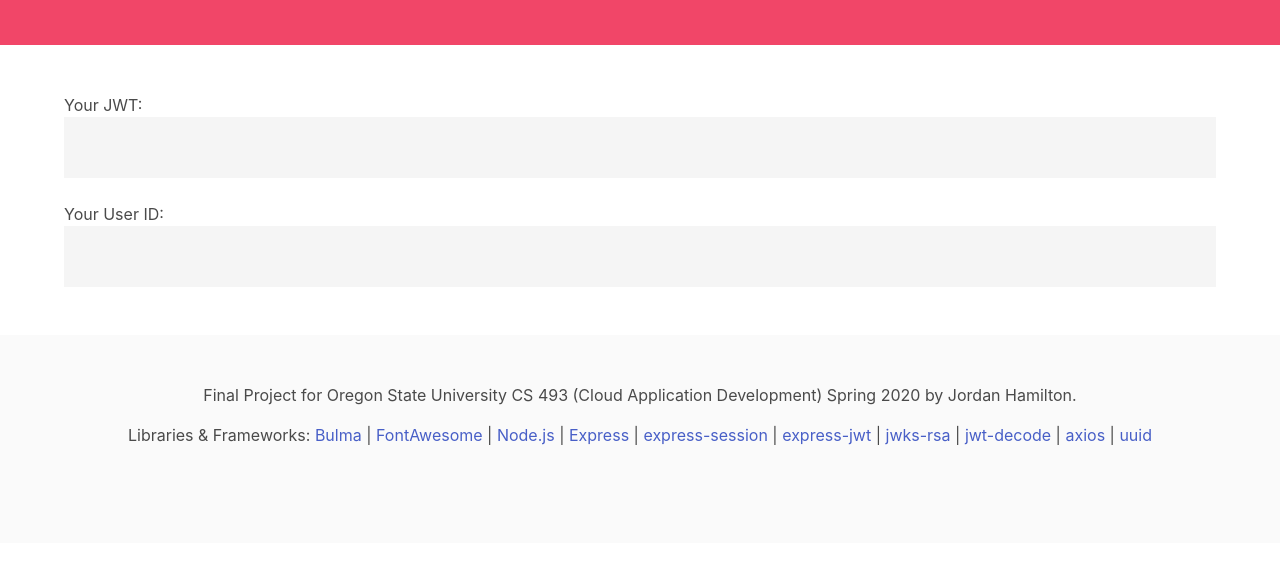
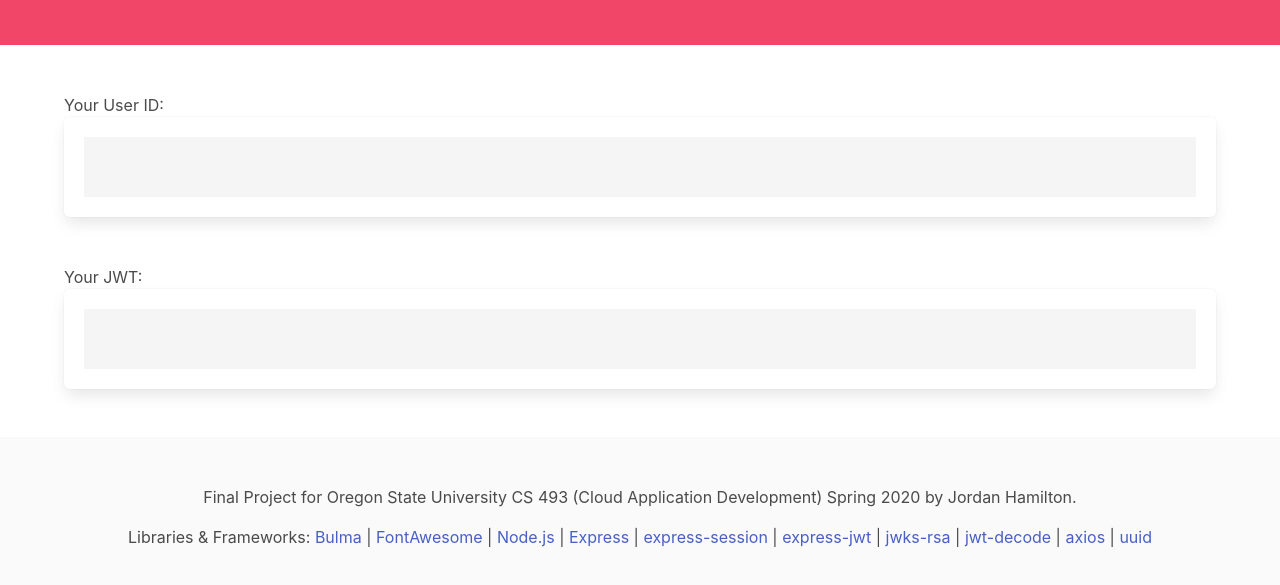
Before and after one commit to jordan-hamilton/computer-peripheral-api, a website: page public/user.html in a window 1280 px wide. Shown: the part 151-736 px from the top of the page. Drawn offline with nearby package versions, Linux system fonts and the light colour scheme; no server answers.

Commit message:
Display whole JWT

```diff
--- a/public/user.html
+++ b/public/user.html
@@ -23,13 +23,17 @@
 </section>
 <section class="section">
     <div class="container">
+        <h3>Your User ID:</h3>
+        <div class="box">
+            <pre id="userId" class="subtitle is-6 has-text-centered">
+            </pre>
+        </div>
+        <br>
         <h3>Your JWT:</h3>
-        <pre id="jwt" class="is-2 has-text-centered">
-        </pre>
-        <br>
-        <h3>Your User ID:</h3>
-        <pre id="userId" class="is-2 has-text-centered">
-        </pre>
+        <div class="box">
+            <pre id="jwt" class="subtitle is-6">
+            </pre>
+        </div>
     </div>
 </section>
 <footer class="footer">
```
